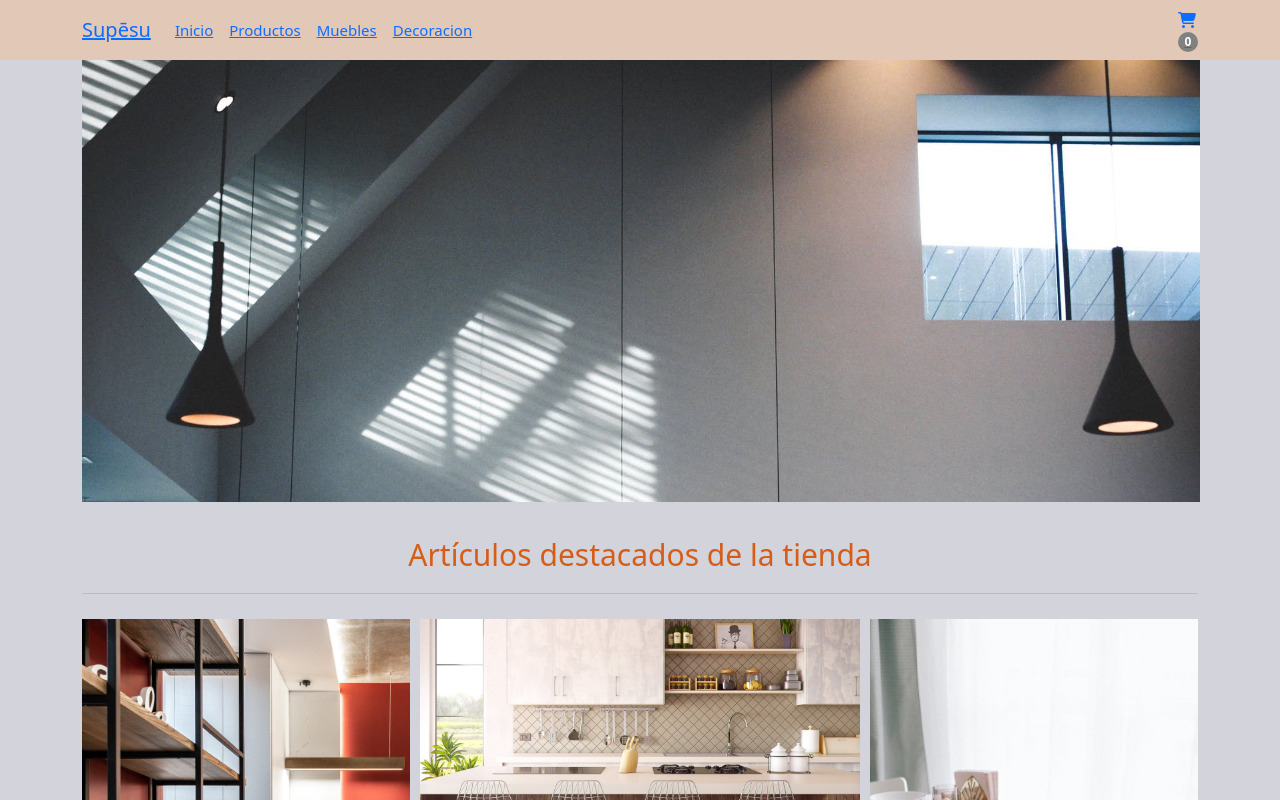
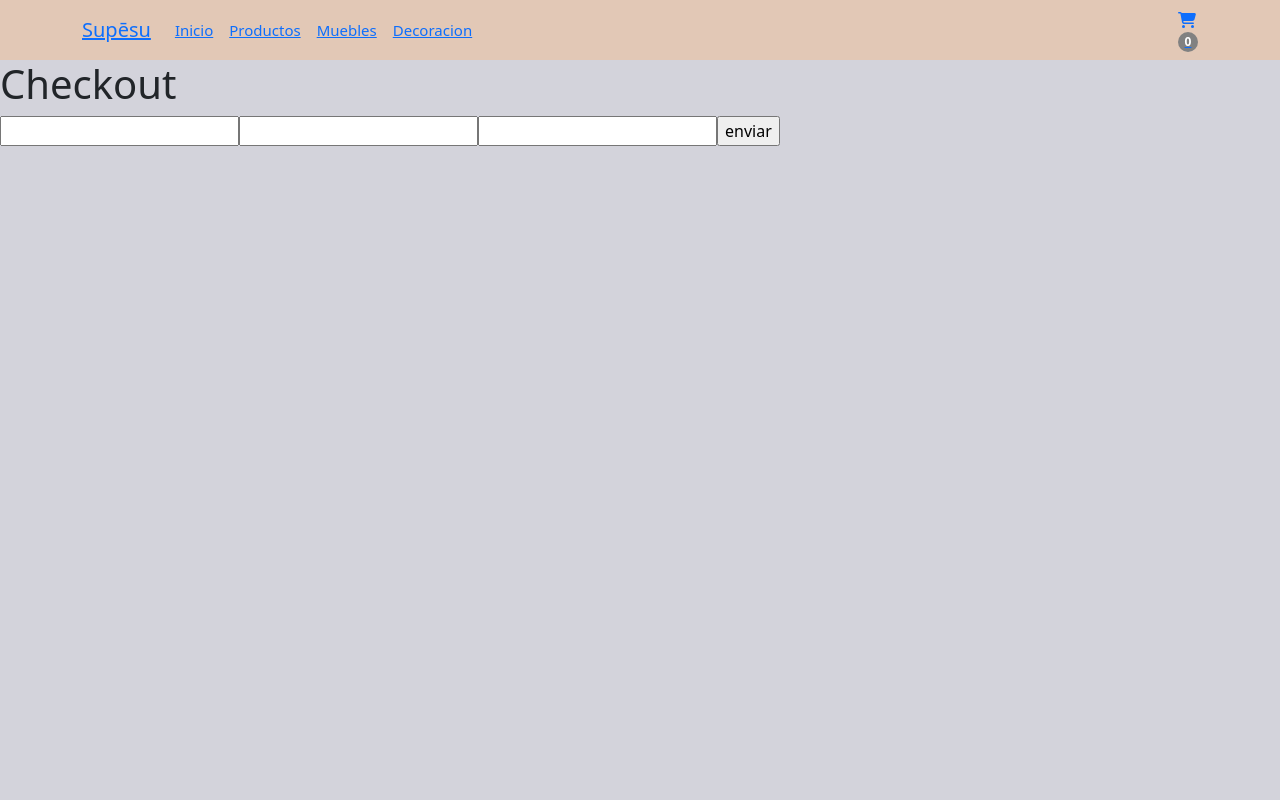
Before and after one commit to Andrezgrondona/supesu, a React (Create React App) app: page /checkout in a window 1280 px wide. Shown: the top 800 px of the page. Built offline with nearby package versions, Linux system fonts and the light colour scheme; no server answers; the database is empty.

Commit message:
Firebase II

```diff
--- a/src/App.js
+++ b/src/App.js
@@ -9,6 +9,7 @@ import styles from "../src/styles/styles.css"
 /* --------------------------------- Context -------------------------------- */
 import{CartProvider} from "./context/CartContext"
 import NavbarBoostrap from "./components/NavbarBoostrap/NavbarBoostrap"
+import Checkout from "./views/Checkout/Checkout"
 /* --------------------------------- Context -------------------------------- */
 
 
@@ -23,6 +24,7 @@ function App() {
           <Route exact path="/product/:productId" element={<Product />} />
           <Route exact path="/category/:categoryId" element={<Category />} />
           <Route exact path="/cart" element={<Cart />} />
+          <Route exact path="/checkout" element={<Checkout/>} />
         </Routes>
       </CartProvider>
       </BrowserRouter>
--- a/src/views/Cart/Cart.js
+++ b/src/views/Cart/Cart.js
@@ -4,6 +4,7 @@ import React from 'react'
 import {CartContext} from '../../context/CartContext'
 import { Link } from 'react-router-dom'
 import {Alert, Col,Card,Button,Row,Container} from 'react-bootstrap'
+import Checkout from '../Checkout/Checkout'
 
 function Cart() {
   const {cart} = React.useContext(CartContext)
@@ -40,8 +41,7 @@ function Cart() {
             <>
 
                 <Container>
-                <h1 className='titulo_cart'>Tienes {countItems()} elementos en tu carrito</h1>
-
+                    <h1 className='titulo_cart'>Tienes {countItems()} elementos en tu carrito</h1>
                 </Container>
 
                 <Container>
@@ -82,9 +82,13 @@ function Cart() {
                         <Button variant="secondary" onClick={ ()=>deleteAll()} >Limpiar Carrito </Button>
                     </Col>
                     <Col md={{ span: 4 }}>
-                        <Button variant="success" >Ir a pagar </Button>
+                        <Link to={`/checkout`} >
+                            <Button variant="success" >Ir a pagar </Button>
+                        </Link>
                     </Col>
                 </Row>
+
+
             </>
         )
          }
--- /dev/null
+++ b/src/views/Checkout/Checkout.js
@@ -0,0 +1,83 @@
+import React from 'react'
+import {doc, updateDoc, addDoc, collection, getFirestore } from "firebase/firestore"
+
+import Cart from '../Cart/Cart'
+
+function Checkout() {
+    const [data, setData] = React.useState([])
+    const [orderId, setOrderId] = React.useState()
+    const handleChange=(event) =>{
+        const {name, value} = event.target
+        setData({...data, [name]:value})
+    }
+
+    const cart =[
+        {
+            id:1,
+            title:"Product 1",
+            price:10,
+            quantity:1
+        },
+        {
+            id:2,
+            title:"Product 2",
+            price:20,
+            quantity:2
+        },
+    ]
+
+    const handleSubmit=(event) =>{
+        event.preventDefault()
+        const order = {
+            buyer:data,
+            items:cart
+        }
+        const db = getFirestore()
+        const orderCollection = collection(db, "orders")
+        const productsCollection = collection(db, "productos")
+          addDoc (orderCollection, order).then(({id})=>{
+            setOrderId(id)
+            /* alert(id) */
+
+            const productDoc = doc(db, "productos", "MDA73Xy1i0eMewvYB3tS")
+            updateDoc(productDoc, {stock:6})
+        })
+    }
+
+
+  return (
+
+  <div className='form'>
+        <form onSubmit={handleSubmit}>
+            <h1>Checkout</h1>
+            <input
+                type="text"
+                name="name"
+                place="name"
+                onChange={handleChange}
+            />
+
+            <input
+                type="email"
+                name="email"
+                place="Email"
+                onChange={handleChange}
+            />
+
+            <input
+                type="phone"
+                name="phone"
+                place="phone"
+                onChange={handleChange}
+            />
+
+            <input
+                type="submit"
+                value="enviar"
+            />
+        </form>
+    </div>
+  )
+}
+
+export default Checkout
```
